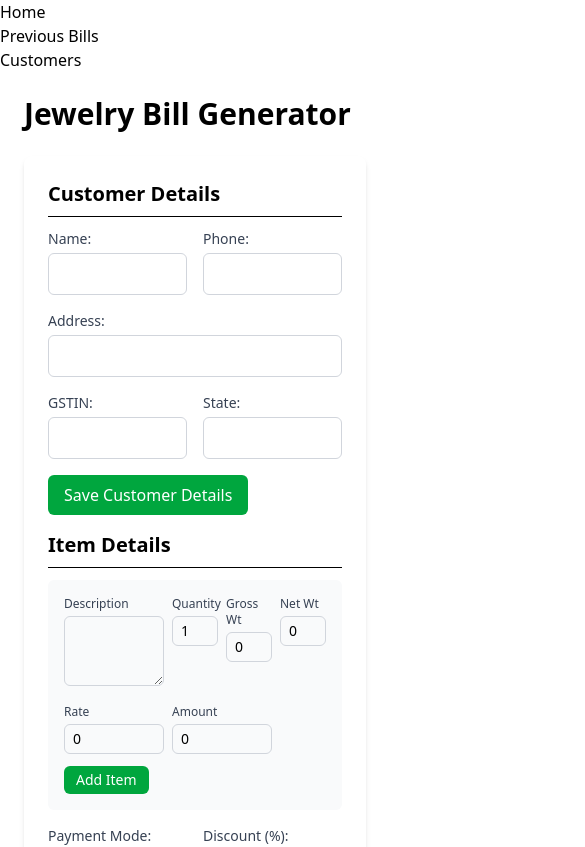
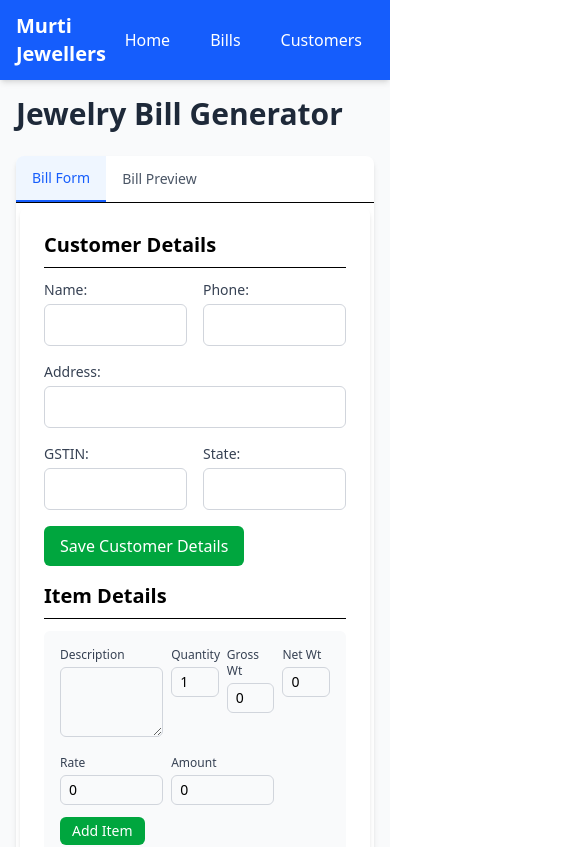
Before and after one commit to VanshSharma0/Bill-Generator, a React (Vite) app: page / in a window 390 px wide. Shown: the top 847 px of the page, 585 px wide, since content can reach past the window. Built offline with nearby package versions, Linux system fonts and the light colour scheme; the HTML template or start-up script is replaced by a standard one.

Commit message:
enhance App component with mobile layout support and bill saving functionality

```diff
--- a/src/App.jsx
+++ b/src/App.jsx
@@ -2,8 +2,8 @@ import { useState, useEffect } from 'react';
 import BillForm from './components/BillForm';
 import BillPreview from './components/BillPreview';
 import * as XLSX from 'xlsx';
-import PreviousBills from './components/PreviousBills'; // Create this component
-import CustomersPage from './components/CustomersPage';  // Create this component
+import PreviousBills from './components/PreviousBills';
+import CustomersPage from './components/CustomersPage';
 import { BrowserRouter, Routes, Route, Link } from 'react-router-dom';
 
 function App() {
@@ -26,22 +26,55 @@ function App() {
   });
 
   const [customers, setCustomers] = useState([]);
+  const [showPreview, setShowPreview] = useState(false);
+  const [isMobile, setIsMobile] = useState(false);
+
+  // Check for mobile screens on mount and window resize
+  useEffect(() => {
+    const checkScreenSize = () => {
+      setIsMobile(window.innerWidth < 1024);
+    };
+
+    checkScreenSize();
+    window.addEventListener('resize', checkScreenSize);
+
+    return () => {
+      window.removeEventListener('resize', checkScreenSize);
+    };
+  }, []);
+
+  // Generate new invoice number based on previous bills
+  useEffect(() => {
+    const savedBills = JSON.parse(localStorage.getItem('bills')) || [];
+    if (savedBills.length > 0) {
+      // Find the highest invoice number and increment by 1
+      const highestInvoice = savedBills.reduce((max, bill) => {
+        const current = parseInt(bill.invoiceNumber) || 0;
+        return current > max ? current : max;
+      }, 0);
+
+      setBillData(prev => ({
+        ...prev,
+        invoiceNumber: (highestInvoice + 1).toString()
+      }));
+    }
+  }, []);
 
   // Load saved customers from local storage on component mount
   useEffect(() => {
     const savedCustomers = JSON.parse(localStorage.getItem('customers')) || [];
-    console.log('Loaded customers from local storage:', savedCustomers); // Debugging
+    console.log('Loaded customers from local storage:', savedCustomers);
     setCustomers(savedCustomers);
   }, []);
 
   // Save customers to local storage whenever the list changes
   useEffect(() => {
-    console.log('Saving customers to local storage:', customers); // Debugging
+    console.log('Saving customers to local storage:', customers);
     localStorage.setItem('customers', JSON.stringify(customers));
   }, [customers]);
 
   const handleFormChange = (updatedData) => {
-    console.log('Updating billData:', updatedData); // Debugging
+    console.log('Updating billData:', updatedData);
     setBillData((prevData) => ({ ...prevData, ...updatedData }));
   };
 
@@ -53,7 +86,7 @@ function App() {
   const saveCustomerDetails = () => {
     const { customerName, customerAddress, customerGstin, customerState, customerStateCode, customerPhone } = billData;
 
-    console.log('Saving customer:', customerName); // Debugging
+    console.log('Saving customer:', customerName);
 
     if (!customerName) {
       alert('Please enter a customer name.');
@@ -69,7 +102,7 @@ function App() {
       phone: customerPhone,
     };
 
-    console.log('New customer data:', newCustomer); // Debugging
+    console.log('New customer data:', newCustomer);
 
     // Check if the customer already exists
     const existingCustomerIndex = customers.findIndex(
@@ -81,11 +114,11 @@ function App() {
       const updatedCustomers = [...customers];
       updatedCustomers[existingCustomerIndex] = newCustomer;
       setCustomers(updatedCustomers);
-      console.log('Updated customer:', newCustomer); // Debugging
+      console.log('Updated customer:', newCustomer);
     } else {
       // Add new customer
       setCustomers([...customers, newCustomer]);
-      console.log('Added new customer:', newCustomer); // Debugging
+      console.log('Added new customer:', newCustomer);
     }
   };
 
@@ -125,40 +158,151 @@ function App() {
     XLSX.writeFile(wb, 'customer_data.xlsx');
   };
 
-  const saveBillToLocalStorage = (billData) => {
-    const bills = JSON.parse(localStorage.getItem('bills')) || [];
-    bills.push(billData);
-    localStorage.setItem('bills', JSON.stringify(bills));
+  const saveBillToLocalStorage = () => {
+    // Calculate totals for storing with the bill
+    const subtotal = billData.items.reduce((sum, item) => sum + parseFloat(item.amount || 0), 0);
+    const discountAmount = (subtotal * (billData.discount / 100)) || 0;
+    const taxableAmount = subtotal - discountAmount;
+    const makingChargeAmount = (taxableAmount * (billData.makingChargeRate / 100)) || 0;
+    const sgstAmount = (taxableAmount * (billData.sgstRate / 100)) || 0;
+    const cgstAmount = (taxableAmount * (billData.cgstRate / 100)) || 0;
+    const grandTotal = taxableAmount + makingChargeAmount + sgstAmount + cgstAmount;
+
+    // Create a complete bill object with calculated totals
+    const completeBill = {
+      ...billData,
+      subtotal,
+      discountAmount,
+      taxableAmount,
+      makingChargeAmount,
+      sgstAmount,
+      cgstAmount,
+      grandTotal,
+      createdAt: new Date().toISOString()
     };
 
+    const bills = JSON.parse(localStorage.getItem('bills')) || [];
+    bills.push(completeBill);
+    localStorage.setItem('bills', JSON.stringify(bills));
+
+    // Reset form for a new bill
+    setBillData(prev => ({
+      ...prev,
+      invoiceNumber: (parseInt(prev.invoiceNumber) + 1).toString(),
+      customerName: '',
+      customerAddress: '',
+      customerGstin: '',
+      customerState: '',
+      customerStateCode: '',
+      customerPhone: '',
+      items: [],
+      paymentMode: 'Cash',
+      discount: 0,
+    }));
+
+    // Show success message
+    alert('Bill saved successfully!');
+
+    return completeBill;
+  };
+
+  const handleSaveBill = () => {
+    if (billData.items.length === 0) {
+      alert('Please add at least one item to the bill.');
+      return;
+    }
+
+    if (!billData.customerName) {
+      alert('Please enter a customer name.');
+      return;
+    }
+
+    const savedBill = saveBillToLocalStorage();
+    console.log('Bill saved:', savedBill);
+  };
+
+  const togglePreview = () => {
+    setShowPreview(!showPreview);
+  };
 
   return (
     <BrowserRouter>
-      <div>
-        <nav>
-          <ul>
-            <li><Link to="/">Home</Link></li>
-            <li><Link to="/previous-bills">Previous Bills</Link></li>
-            <li><Link to="/customers">Customers</Link></li>
-          </ul>
+      <div className="min-h-screen bg-gray-50">
+        <nav className="bg-blue-600 text-white shadow-md">
+          <div className="max-w-7xl mx-auto px-4">
+            <div className="flex justify-between items-center py-3">
+              <div className="font-bold text-xl">Murti Jewellers</div>
+              <div className="flex space-x-4">
+                <Link to="/" className="hover:bg-blue-700 px-3 py-2 rounded">Home</Link>
+                <Link to="/previous-bills" className="hover:bg-blue-700 px-3 py-2 rounded">Bills</Link>
+                <Link to="/customers" className="hover:bg-blue-700 px-3 py-2 rounded">Customers</Link>
+              </div>
+            </div>
+          </div>
         </nav>
 
         <Routes>
           <Route path="/" element={
-            <div className="max-w-6xl mx-auto p-6">
-              <h1 className="text-3xl font-bold mb-6">Jewelry Bill Generator</h1>
+            <div className="max-w-7xl mx-auto p-4">
+              <h1 className="text-3xl font-bold mb-6 text-gray-800">Jewelry Bill Generator</h1>
+
+              {isMobile ? (
+                // Mobile layout - tabs for switching between form and preview
+                <div className="bg-white rounded-lg shadow-md overflow-hidden">
+                  <div className="border-b">
+                    <div className="flex">
+                      <button
+                        className={`py-3 px-4 text-sm font-medium ${!showPreview ? 'bg-blue-50 text-blue-600 border-b-2 border-blue-600' : 'text-gray-600'}`}
+                        onClick={() => setShowPreview(false)}
+                      >
+                        Bill Form
+                      </button>
+                      <button
+                        className={`py-3 px-4 text-sm font-medium ${showPreview ? 'bg-blue-50 text-blue-600 border-b-2 border-blue-600' : 'text-gray-600'}`}
+                        onClick={() => setShowPreview(true)}
+                      >
+                        Bill Preview
+                      </button>
+                    </div>
+                  </div>
+
+                  <div className="p-1">
+                    {showPreview ? (
+                      <BillPreview billData={billData} />
+                    ) : (
                       <BillForm
                         billData={billData}
                         onFormChange={handleFormChange}
                         onPrint={handlePrint}
                         onSaveCustomer={saveCustomerDetails}
                         onAutoFillCustomer={autoFillCustomerDetails}
+                        onSaveBill={handleSaveBill}
                       />
+                    )}
+                  </div>
+                </div>
+              ) : (
+                // Desktop layout - side by side
+                <div className="flex flex-wrap -mx-4">
+                  <div className="w-full lg:w-1/2 px-4 mb-8">
+                    <BillForm
+                      billData={billData}
+                      onFormChange={handleFormChange}
+                      onPrint={handlePrint}
+                      onSaveCustomer={saveCustomerDetails}
+                      onAutoFillCustomer={autoFillCustomerDetails}
+                      onSaveBill={handleSaveBill}
+                    />
+                  </div>
+                  <div className="w-full lg:w-1/2 px-4">
                     <BillPreview billData={billData} />
+                  </div>
+                </div>
+              )}
             </div>
           } />
           <Route path="/previous-bills" element={<PreviousBills />} />
-          <Route path="/customers" element={<CustomersPage />} />
+          <Route path="/customers" element={<CustomersPage exportCustomers={exportCustomersToExcel} />} />
         </Routes>
       </div>
     </BrowserRouter>
```
Lines whose indentation alone changed are shown as unchanged.
